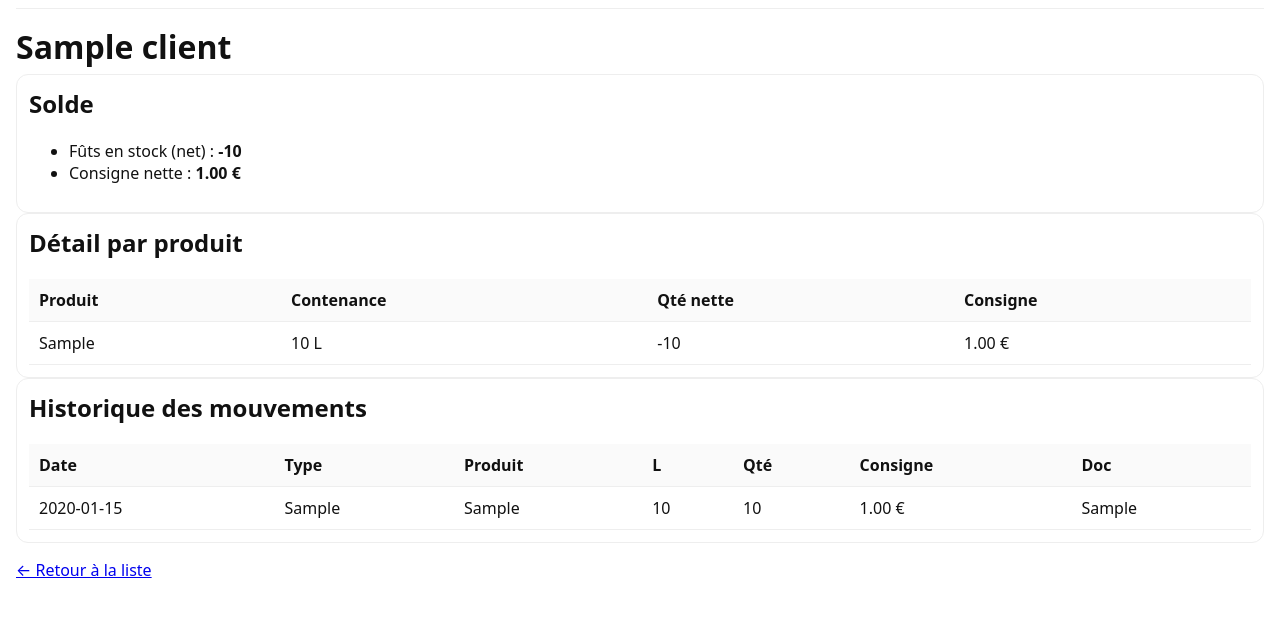
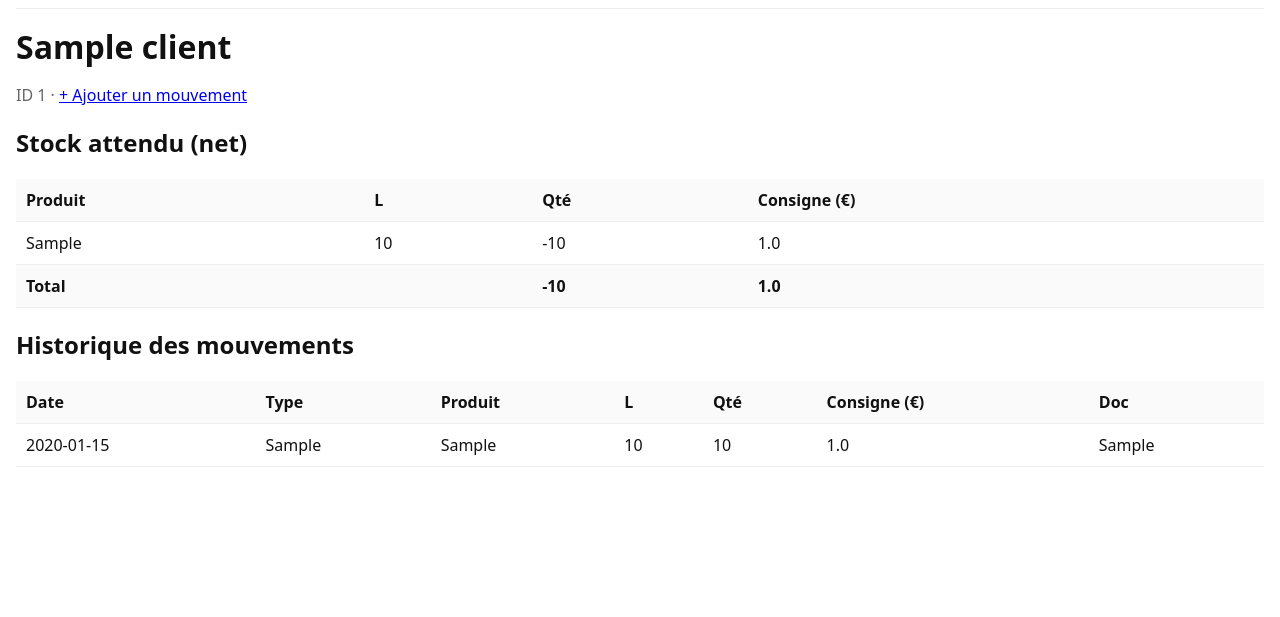
Before and after one commit to lecentrallanderneau-oss/keg-tracer, a Flask app: page /clients/1 in a window 1280 px wide. Shown: the part 38-655 px from the top of the page. Run offline with Flask 3, Linux system fonts and the light colour scheme; tables that the repository leaves empty hold one stand-in row (values such as "Sample post").

Commit message:
Update client_detail.html

```diff
--- a/templates/client_detail.html
+++ b/templates/client_detail.html
@@ -1,66 +1,52 @@
 {% extends "base.html" %}
-{% block title %}{{ client.name }} — Keg Tracer{% endblock %}
+{% block title %}Client — Keg Tracer{% endblock %}
 {% block content %}
 <h1>{{ client.name }}</h1>
+<p class="muted">
+  ID {{ client.id }} · <a href="/admin/add-transaction">+ Ajouter un mouvement</a>
+</p>
 
-<div class="card">
-  <h2 style="margin-top:0">Solde</h2>
-  <ul>
-    <li>Fûts en stock (net) : <strong>{{ balance.total_kegs|default(0) }}</strong></li>
-    <li>Consigne nette : <strong>{{ '{:,.2f}'.format((balance.total_deposit_eur|default(0)|float)) }} €</strong></li>
-  </ul>
-</div>
-
-<div class="card">
-  <h2 style="margin-top:0">Détail par produit</h2>
-  {% set rows = balance.by_sku|default([], true) %}
-  {% if rows %}
+<h2>Stock attendu (net)</h2>
 <table>
-    <thead>
-      <tr><th>Produit</th><th>Contenance</th><th>Qté nette</th><th>Consigne</th></tr>
-    </thead>
+  <thead><tr><th>Produit</th><th>L</th><th>Qté</th><th>Consigne (€)</th></tr></thead>
   <tbody>
-      {% for r in rows %}
+  {% for r in balance.by_sku|default([], true) %}
     <tr>
       <td>{{ r.product }}</td>
-        <td>{{ r.size_l }} L</td>
+      <td>{{ r.size_l }}</td>
       <td>{{ r.qty }}</td>
-        <td>{{ '{:,.2f}'.format((r.deposit_eur|default(0)|float)) }} €</td>
+      <td>{{ (r.deposit_eur|default(0)|float)|round(2) }}</td>
     </tr>
+  {% else %}
+    <tr><td colspan="4" class="muted">Aucun mouvement.</td></tr>
   {% endfor %}
   </tbody>
+  <tfoot>
+    <tr>
+      <th colspan="2">Total</th>
+      <th>{{ balance.total_kegs|default(0) }}</th>
+      <th>{{ (balance.total_deposit_eur|default(0)|float)|round(2) }}</th>
+    </tr>
+  </tfoot>
 </table>
-  {% else %}
-  <p class="muted">Aucun mouvement.</p>
-  {% endif %}
-</div>
 
-<div class="card">
-  <h2 style="margin-top:0">Historique des mouvements</h2>
-  {% set tx = transactions|default([], true) %}
-  {% if tx %}
+<h2>Historique des mouvements</h2>
 <table>
-    <thead>
-      <tr><th>Date</th><th>Type</th><th>Produit</th><th>L</th><th>Qté</th><th>Consigne</th><th>Doc</th></tr>
-    </thead>
+  <thead><tr><th>Date</th><th>Type</th><th>Produit</th><th>L</th><th>Qté</th><th>Consigne (€)</th><th>Doc</th></tr></thead>
   <tbody>
-      {% for t in tx %}
+  {% for t in transactions|default([], true) %}
     <tr>
       <td>{{ t.date }}</td>
       <td>{{ t.type }}</td>
       <td>{{ t.product }}</td>
       <td>{{ t.size_l }}</td>
       <td>{{ t.qty }}</td>
-        <td>{{ '{:,.2f}'.format((t.deposit_eur|default(0)|float)) }} €</td>
+      <td>{{ (t.deposit_eur|default(0)|float)|round(2) }}</td>
       <td>{{ t.doc_no }}</td>
     </tr>
+  {% else %}
+    <tr><td colspan="7" class="muted">Aucun mouvement.</td></tr>
   {% endfor %}
   </tbody>
 </table>
-  {% else %}
-  <p class="muted">Aucun mouvement.</p>
-  {% endif %}
-</div>
-
-<p style="margin-top: 16px;"><a href="/clients">← Retour à la liste</a></p>
 {% endblock %}
```
Lines whose indentation alone changed are shown as unchanged.
